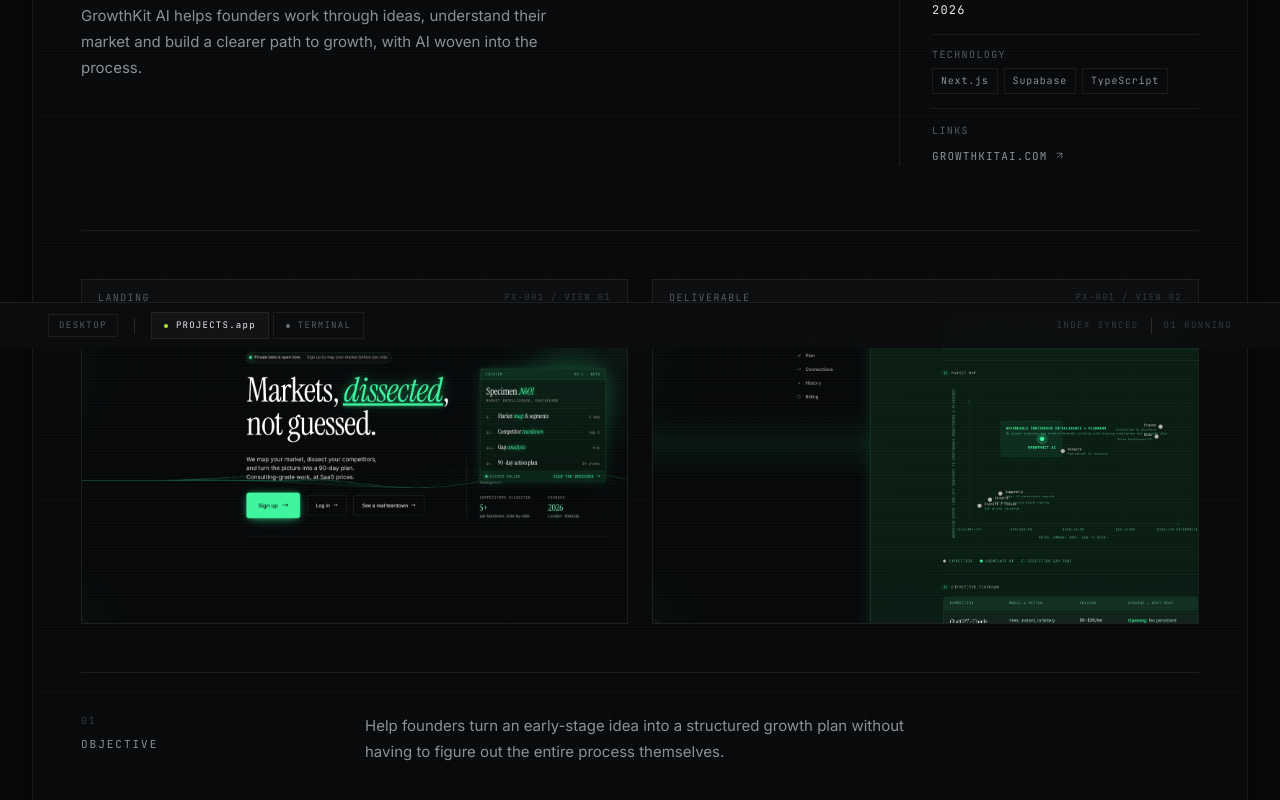
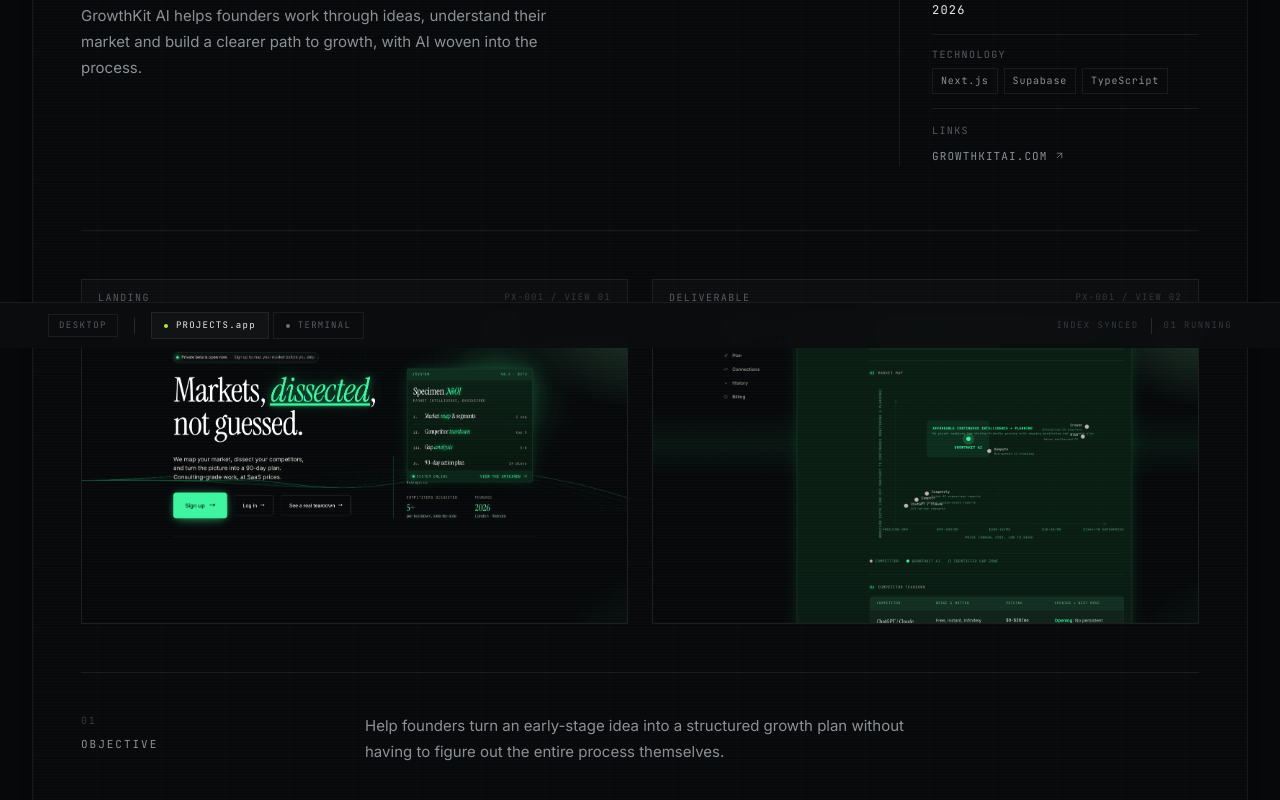
Before and after one commit to viditkhedekar/portfolio, a Next.js app: page /projects/px-001 in a window 1280 px wide. Shown: the part 452-1252 px from the top of the page. Built offline with nearby package versions, Linux system fonts and the light colour scheme.

Commit message:
display: crop captures from the centre

```diff
--- a/src/components/Display.tsx
+++ b/src/components/Display.tsx
@@ -85,9 +85,10 @@ function FullView({ media, onClose }: { media: ProjectMedia; onClose: () => void
  * A framed "display" inside the VKOS interface. Media is labelled as system
  * output rather than as a screenshot.
  *
- * The frame crops to fill; selecting it opens the capture at full size. An
- * empty `src` renders an explicit awaiting-media state instead of a broken
- * image.
+ * The frame crops to fill from the centre, so a wide capture loses an equal
+ * slice from each side rather than its whole right-hand edge. Selecting it
+ * opens the capture uncropped at full size. An empty `src` renders an explicit
+ * awaiting-media state instead of a broken image.
  */
 export function Display({
   media,
@@ -129,7 +130,7 @@ export function Display({
             alt={media.alt}
             fill
             sizes="(max-width: 1024px) 100vw, 900px"
-            className="object-cover object-left-top transition-transform duration-500 ease-[cubic-bezier(0.22,1,0.36,1)] group-hover:scale-[1.015]"
+            className="object-cover object-center transition-transform duration-500 ease-[cubic-bezier(0.22,1,0.36,1)] group-hover:scale-[1.015]"
             priority={priority}
           />
           <span className="absolute inset-0 bg-[var(--vk-bg)]/0 transition-colors duration-300 group-hover:bg-[var(--vk-bg)]/25" />
```
